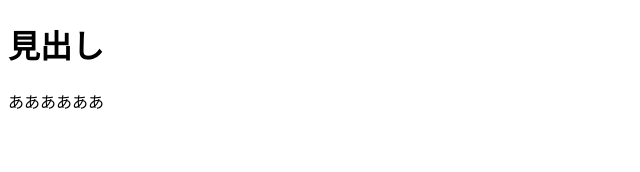
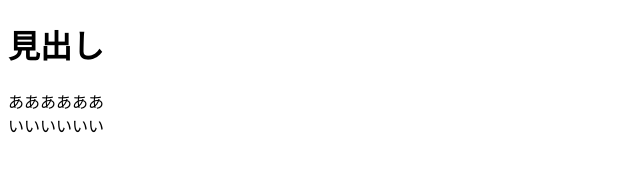
Before and after one commit to mei424/xbp, a plain HTML site: page de12/test.html in a window 1280 px wide. Shown: the full height of the page, 0-640 px from the left. Drawn offline with Linux system fonts and the light colour scheme.

Commit message:
ワーク１

```diff
--- a/de12/test.html
+++ b/de12/test.html
@@ -13,6 +13,9 @@
          <!-- ①↓に文字を書いてみよう -->
            <div>
                         ああああああ<br>
+                        いいいいいい
+
+
                     </div>
          <!-- ②↓に画像（imagesフォルダにあるtest.png）を挿入してみよう -->
 
```
